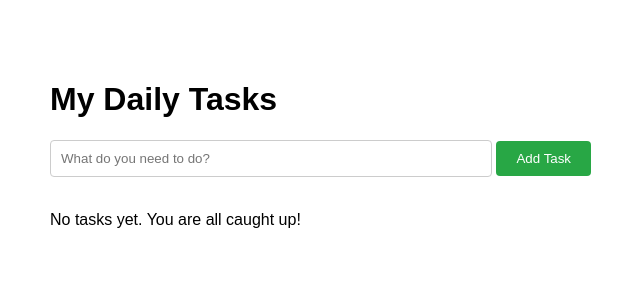
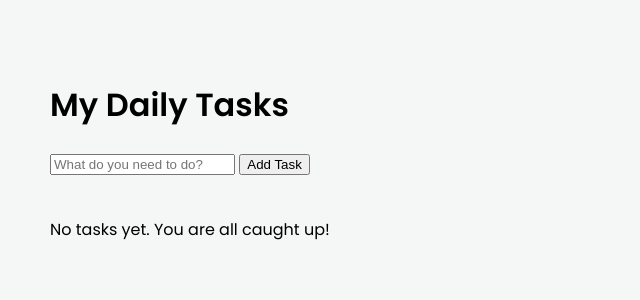
Before and after one commit to manyatagupta/productivity_tracker, a Django app: template tracker/templates/tracker/index.html in a window 1280 px wide. Shown: the top 300 px of the page, without its empty margins (290-930 px from the left). Run offline with Django 5.2, Linux system fonts and the light colour scheme; the template is opened without the code that fills it, so the values that code supplies are empty.

Commit message:
Added Poppins font and updated global body styles

```diff
--- a/tracker/templates/tracker/index.html
+++ b/tracker/templates/tracker/index.html
@@ -3,15 +3,15 @@
 <head>
     <meta charset="UTF-8">
     <title>Daily Productivity Tracker</title>
+    <link href="https://fonts.googleapis.com/css2?family=Poppins:wght@300;400;600&display=swap" rel="stylesheet">
     <style>
-        body { font-family: Arial, sans-serif; max-width: 600px; margin: 40px auto; padding: 20px; }
-        .task { display: flex; justify-content: space-between; align-items: center; padding: 10px; border-bottom: 1px solid #ccc; }
-        .completed { text-decoration: line-through; color: gray; }
-        .actions { display: flex; gap: 10px; }
-        input[type="text"] { width: 70%; padding: 10px; border: 1px solid #ccc; border-radius: 4px; }
-        button { padding: 10px 20px; background-color: #28a745; color: white; border: none; border-radius: 4px; cursor: pointer; }
-        .btn-delete { color: white; background-color: #dc3545; padding: 5px 10px; text-decoration: none; border-radius: 3px; font-size: 14px;}
-        .btn-done { color: white; background-color: #007bff; padding: 5px 10px; text-decoration: none; border-radius: 3px; font-size: 14px;}
+      body {
+    font-family: 'Poppins', sans-serif;
+    max-width: 600px;
+    margin: 40px auto;
+    padding: 20px;
+    background-color: #f4f7f6;
+}
     </style>
 </head>
 <body>
```
